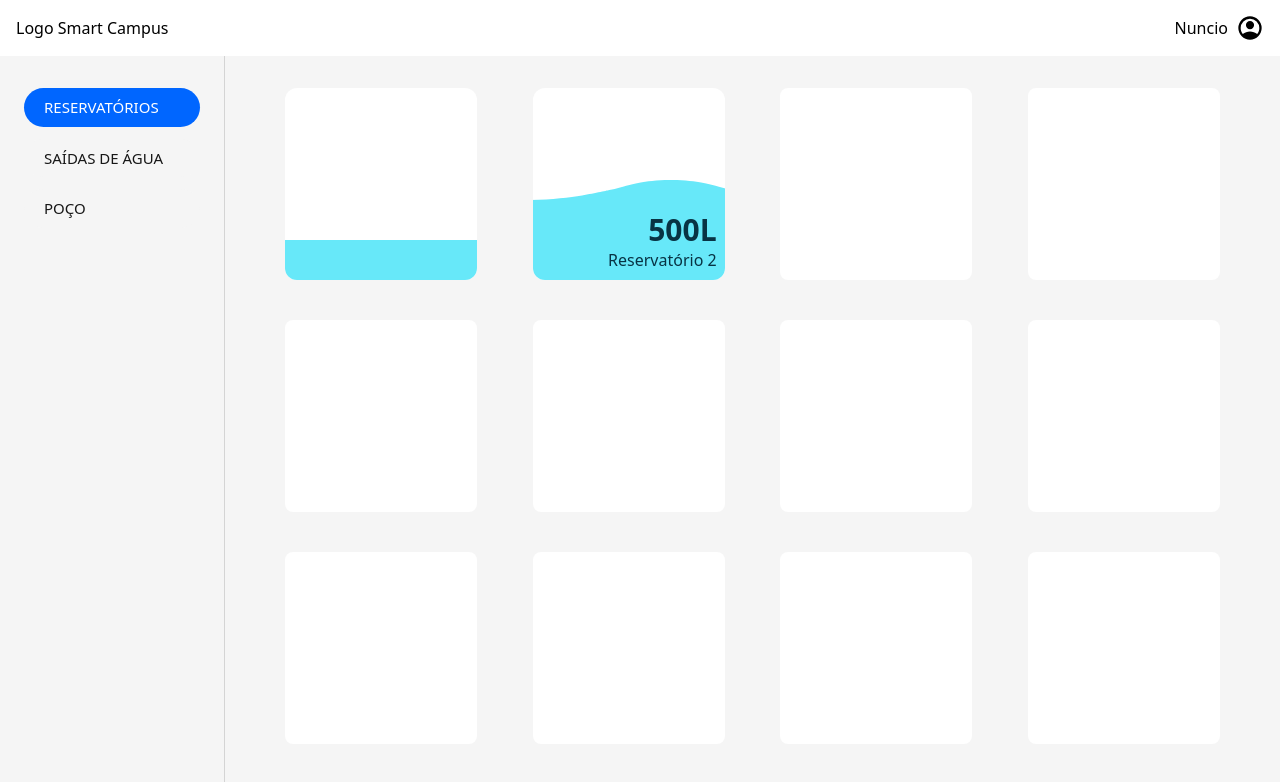
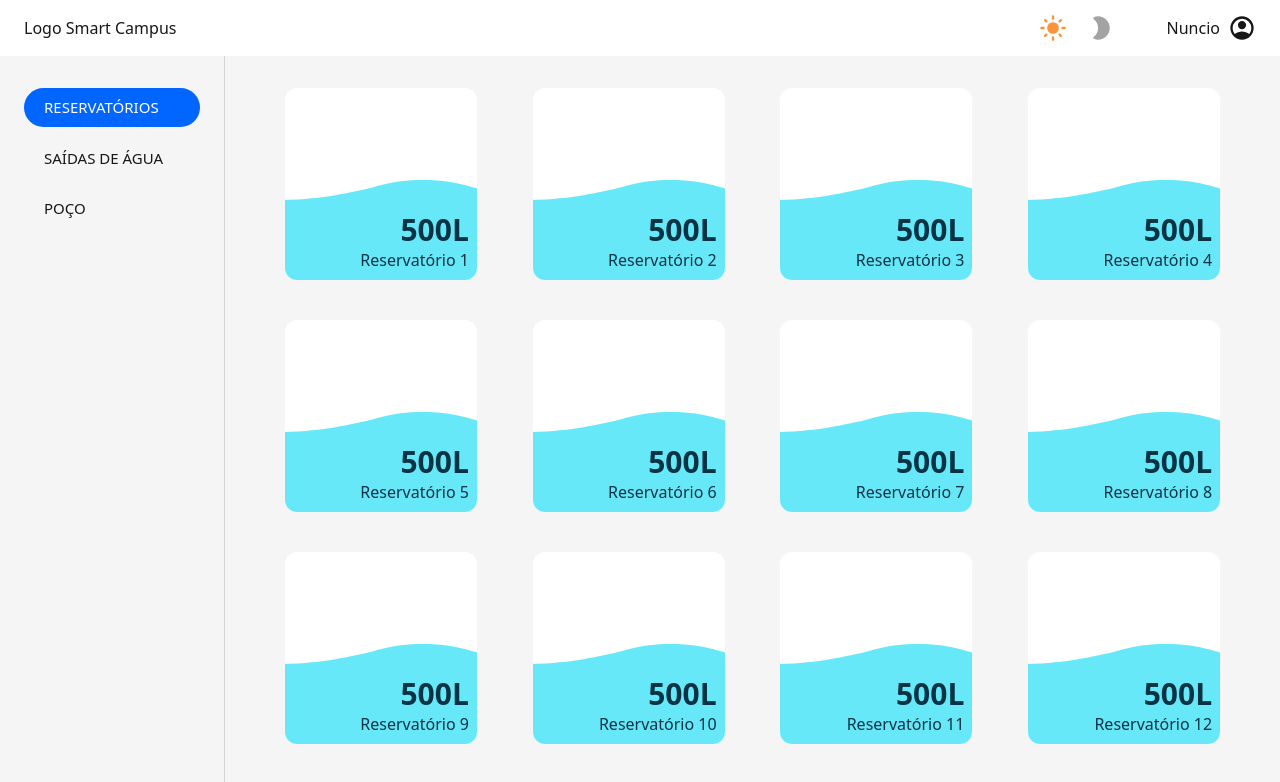
Before and after one commit to Enrico-Saez/SmartCampus, a SvelteKit app: page /reservatorios in a window 1280 px wide. Shown: the top 782 px of the page. Built offline with nearby package versions, Linux system fonts and the light colour scheme.

Commit message:
Dark mode implementado

```diff
--- a/src/app.css
+++ b/src/app.css
@@ -3,9 +3,9 @@
 @tailwind utilities;
 
 .nav-button-pressed {
-    @apply bg-[#0066FF] text-white;
+    @apply bg-[#0066FF] text-white dark:bg-[#66A2FF] dark:text-black;
 }
 
 .nav-button-unpressed {
-    @apply bg-neutral-100 text-neutral-900;
+    @apply bg-neutral-100 text-neutral-900 dark:bg-[#121212] dark:text-neutral-100;
 }
--- /dev/null
+++ b/src/lib/scripts/stores/darkMode.ts
@@ -0,0 +1,3 @@
+import { writable } from 'svelte/store';
+
+export const darkMode = writable(false);
--- a/src/routes/(portal)/+layout.svelte
+++ b/src/routes/(portal)/+layout.svelte
@@ -1,13 +1,64 @@
 <script lang="ts">
 	import { page } from '$app/stores';
+	import { darkMode } from '$lib/scripts/stores/darkMode';
+
+	function toggleLightMode() {
+		$darkMode = false;
+		document.body.classList.remove('dark');
+	}
+	function toggleDarkMode() {
+		$darkMode = true;
+		document.body.classList.add('dark');
+	}
 </script>
 
-<nav class="fixed top-0 w-full bg-white">
-	<div class="mx-auto flex h-14 max-w-7xl items-center justify-between px-4">
-		<p>Logo Smart Campus</p>
+<nav class="fixed top-0 z-10 w-full bg-white dark:bg-neutral-800">
+	<div class="mx-auto flex h-14 max-w-7xl items-center justify-between px-6">
+		<p class="text-neutral-900 dark:text-neutral-100">Logo Smart Campus</p>
+
+		<div class="flex space-x-12">
+			<div class="flex space-x-3">
+				<button
+					class="cursor-default rounded-full p-1 transition dark:hover:cursor-pointer dark:hover:bg-neutral-600"
+					on:click={toggleLightMode}
+				>
+					<svg
+						class="text-orange-400 dark:text-neutral-700"
+						xmlns="http://www.w3.org/2000/svg"
+						width="28"
+						height="28"
+						viewBox="0 0 24 24"
+						><path
+							fill="currentColor"
+							d="M12 17q-2.075 0-3.537-1.463T7 12q0-2.075 1.463-3.537T12 7q2.075 0 3.538 1.463T17 12q0 2.075-1.463 3.538T12 17M2 13q-.425 0-.712-.288T1 12q0-.425.288-.712T2 11h2q.425 0 .713.288T5 12q0 .425-.288.713T4 13zm18 0q-.425 0-.712-.288T19 12q0-.425.288-.712T20 11h2q.425 0 .713.288T23 12q0 .425-.288.713T22 13zm-8-8q-.425 0-.712-.288T11 4V2q0-.425.288-.712T12 1q.425 0 .713.288T13 2v2q0 .425-.288.713T12 5m0 18q-.425 0-.712-.288T11 22v-2q0-.425.288-.712T12 19q.425 0 .713.288T13 20v2q0 .425-.288.713T12 23M5.65 7.05L4.575 6q-.3-.275-.288-.7t.288-.725q.3-.3.725-.3t.7.3L7.05 5.65q.275.3.275.7t-.275.7q-.275.3-.687.288T5.65 7.05M18 19.425l-1.05-1.075q-.275-.3-.275-.712t.275-.688q.275-.3.688-.287t.712.287L19.425 18q.3.275.288.7t-.288.725q-.3.3-.725.3t-.7-.3M16.95 7.05q-.3-.275-.288-.687t.288-.713L18 4.575q.275-.3.7-.288t.725.288q.3.3.3.725t-.3.7L18.35 7.05q-.3.275-.7.275t-.7-.275M4.575 19.425q-.3-.3-.3-.725t.3-.7l1.075-1.05q.3-.275.712-.275t.688.275q.3.275.288.688t-.288.712L6 19.425q-.275.3-.7.288t-.725-.288"
+						/></svg
+					>
+				</button>
+				<button
+					class="rounded-full p-1 transition hover:bg-neutral-200 dark:cursor-default dark:hover:cursor-default dark:hover:bg-transparent"
+					on:click={toggleDarkMode}
+				>
+					<svg
+						class="text-neutral-400 dark:text-indigo-400"
+						xmlns="http://www.w3.org/2000/svg"
+						width="28"
+						height="28"
+						viewBox="0 0 24 24"
+						><path
+							fill="currentColor"
+							d="M9.5 22q-.875 0-1.75-.175T6.075 21.3q-.275-.125-.45-.375t-.175-.55q0-.225.1-.425t.3-.35q1.75-1.375 2.7-3.375T9.5 12q0-2.225-.962-4.213T5.825 4.4q-.175-.15-.275-.35t-.1-.425q0-.3.163-.55T6.05 2.7q.825-.35 1.7-.525T9.5 2q2.075 0 3.9.788t3.175 2.137q1.35 1.35 2.138 3.175T19.5 12q0 2.075-.788 3.9t-2.137 3.175q-1.35 1.35-3.175 2.138T9.5 22"
+						/></svg
+					>
+				</button>
+			</div>
 			<div class="flex items-center space-x-2">
-			<p class="font-medium">Nuncio</p>
-			<svg xmlns="http://www.w3.org/2000/svg" width="28" height="28" viewBox="0 0 24 24"
+				<p class="font-medium text-neutral-900 dark:text-neutral-100">Nuncio</p>
+				<svg
+					class="text-neutral-900 dark:text-neutral-100"
+					xmlns="http://www.w3.org/2000/svg"
+					width="28"
+					height="28"
+					viewBox="0 0 24 24"
 					><path
 						fill="currentColor"
 						d="M5.85 17.1q1.275-.975 2.85-1.537T12 15q1.725 0 3.3.563t2.85 1.537q.875-1.025 1.363-2.325T20 12q0-3.325-2.337-5.663T12 4Q8.675 4 6.337 6.338T4 12q0 1.475.488 2.775T5.85 17.1M12 13q-1.475 0-2.488-1.012T8.5 9.5q0-1.475 1.013-2.488T12 6q1.475 0 2.488 1.013T15.5 9.5q0 1.475-1.012 2.488T12 13m0 9q-2.075 0-3.9-.788t-3.175-2.137q-1.35-1.35-2.137-3.175T2 12q0-2.075.788-3.9t2.137-3.175q1.35-1.35 3.175-2.137T12 2q2.075 0 3.9.788t3.175 2.137q1.35 1.35 2.138 3.175T22 12q0 2.075-.788 3.9t-2.137 3.175q-1.35 1.35-3.175 2.138T12 22"
@@ -15,9 +66,10 @@
 				>
 			</div>
 		</div>
+	</div>
 </nav>
-<div class="flex h-screen divide-x divide-neutral-300">
-	<nav class="fixed top-14 h-full w-56 bg-neutral-100 px-6 py-8">
+<div class="flex h-screen divide-x divide-neutral-300 dark:divide-neutral-700">
+	<nav class="fixed top-14 h-full w-56 bg-neutral-100 px-6 py-8 dark:bg-[#121212]">
 		<div class="flex flex-col space-y-3">
 			<a
 				class="block text-nowrap rounded-full px-5 py-2 text-[15px] transition"
@@ -39,7 +91,7 @@
 			>
 		</div>
 	</nav>
-	<div class="ml-56 w-full overflow-y-auto bg-neutral-100 p-8 py-[5.5rem]">
+	<div class="ml-56 w-full overflow-y-auto bg-neutral-100 p-8 py-[5.5rem] dark:bg-[#121212]">
 		<div class="h-full">
 			<slot />
 		</div>
--- a/src/routes/(portal)/reservatorios/+page.svelte
+++ b/src/routes/(portal)/reservatorios/+page.svelte
@@ -2,10 +2,9 @@
 </script>
 
 <div class="grid grid-cols-4 justify-items-center gap-y-10">
-	<div class="flex h-48 w-48 flex-col justify-end overflow-hidden rounded-xl bg-white">
-		<div class="h-10 w-full bg-cyan-300"></div>
-	</div>
-	<div class="relative flex h-48 w-48 flex-col justify-end overflow-hidden rounded-xl bg-white">
+	<div
+		class="relative flex h-48 w-48 flex-col justify-end overflow-hidden rounded-xl bg-white dark:bg-neutral-800"
+	>
 		<svg xmlns="http://www.w3.org/2000/svg" class="w-full" height="20">
 			<g class="transition-transform duration-500">
 				<path
@@ -17,19 +16,28 @@
 		<div class="h-20 w-full bg-cyan-300"></div>
 		<div class="absolute bottom-2 right-2 text-right text-cyan-950">
 			<h1 class="text-3xl font-semibold">500L</h1>
-			<p class="font-medium">Reservatório 2</p>
+			<p class="font-medium">Reservatório 1</p>
 		</div>
 	</div>
-	<div class="h-48 w-48 rounded-lg bg-white"></div>
-	<div class="h-48 w-48 rounded-lg bg-white"></div>
-	<div class="h-48 w-48 rounded-lg bg-white"></div>
-	<div class="h-48 w-48 rounded-lg bg-white"></div>
-	<div class="h-48 w-48 rounded-lg bg-white"></div>
-	<div class="h-48 w-48 rounded-lg bg-white"></div>
-	<div class="h-48 w-48 rounded-lg bg-white"></div>
-	<div class="h-48 w-48 rounded-lg bg-white"></div>
-	<div class="h-48 w-48 rounded-lg bg-white"></div>
-	<div class="h-48 w-48 rounded-lg bg-white"></div>
+	{#each Array(11) as _, i}
+		<div
+			class="relative flex h-48 w-48 flex-col justify-end overflow-hidden rounded-xl bg-white dark:bg-neutral-800"
+		>
+			<svg xmlns="http://www.w3.org/2000/svg" class="w-full" height="20">
+				<g class="transition-transform duration-500">
+					<path
+						class="water fill-cyan-300"
+						d="M420 20.0047C441.5 19.6047 458.8 17.5047 471.1 15.5047C484.5 13.3047 497.6 10.3047 498.4 10.1047C514 6.50474 518 4.70474 528.5 2.70474C535.6 1.40474 546.4 -0.0952561 560 0.00474393V20.0047H420ZM420 20.0047C398.5 19.6047 381.2 17.5047 368.9 15.5047C355.5 13.3047 342.4 10.3047 341.6 10.1047C326 6.50474 322 4.70474 311.5 2.70474C304.3 1.40474 293.6 -0.0952561 280 0.00474393V20.0047H420ZM140 20.0047C118.5 19.6047 101.2 17.5047 88.9 15.5047C75.5 13.3047 62.4 10.3047 61.6 10.1047C46 6.50474 42 4.70474 31.5 2.70474C24.3 1.40474 13.6 -0.0952561 0 0.00474393V20.0047H140ZM140 20.0047C161.5 19.6047 178.8 17.5047 191.1 15.5047C204.5 13.3047 217.6 10.3047 218.4 10.1047C234 6.50474 238 4.70474 248.5 2.70474C255.6 1.40474 266.4 -0.0952561 280 0.00474393V20.0047H140Z"
+					/>
+				</g>
+			</svg>
+			<div class="h-20 w-full bg-cyan-300"></div>
+			<div class="absolute bottom-2 right-2 text-right text-cyan-950">
+				<h1 class="text-3xl font-semibold">500L</h1>
+				<p class="font-medium">Reservatório {i + 2}</p>
+			</div>
+		</div>
+	{/each}
 </div>
 
 <style>
--- a/tailwind.config.cjs
+++ b/tailwind.config.cjs
@@ -1,6 +1,7 @@
 /** @type {import('tailwindcss').Config}*/
 const config = {
 	content: ['./src/**/*.{html,js,svelte,ts}'],
+	darkMode: 'selector',
 
 	theme: {
 		extend: {}
```
Lines whose indentation alone changed are shown as unchanged.
